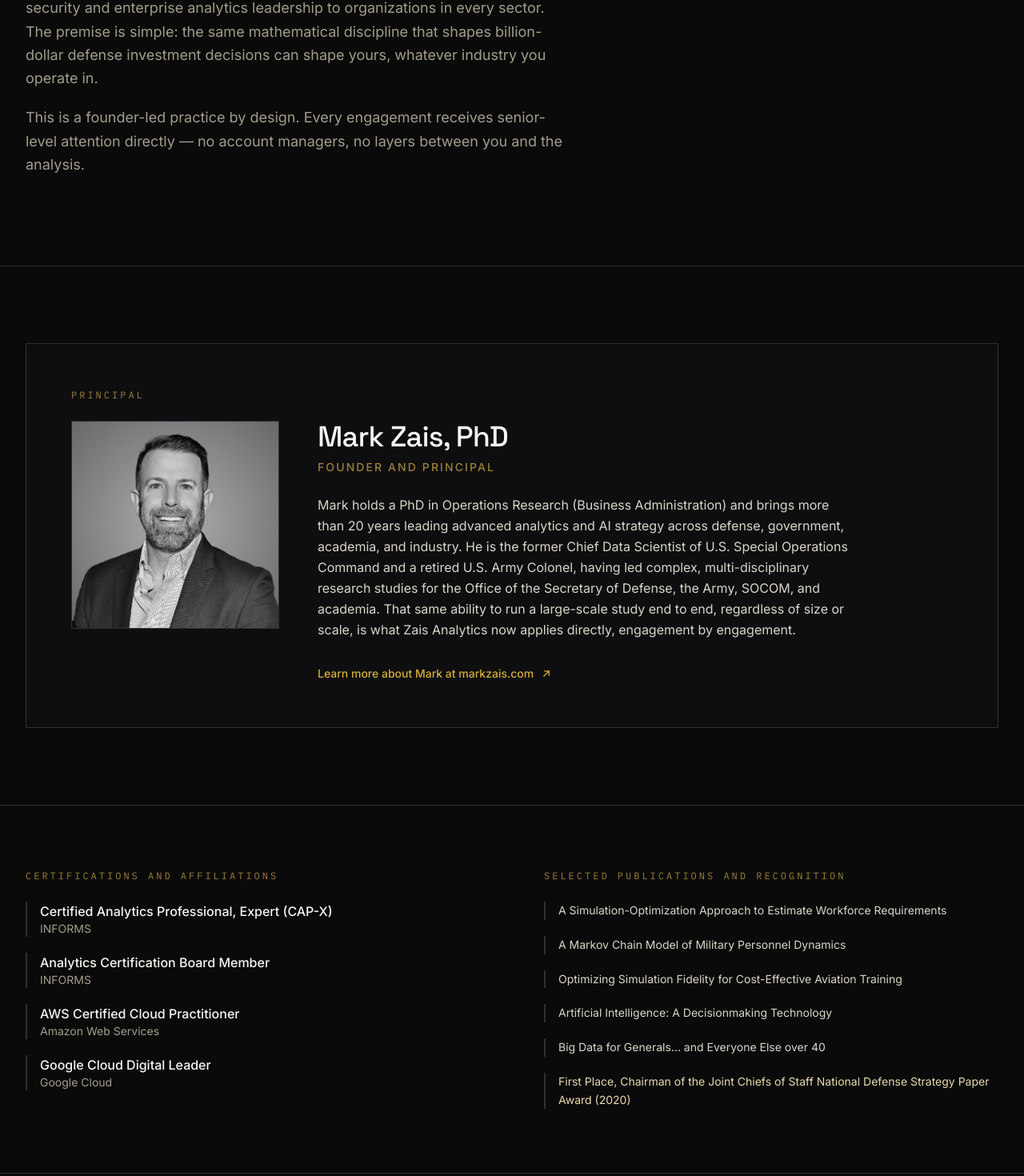
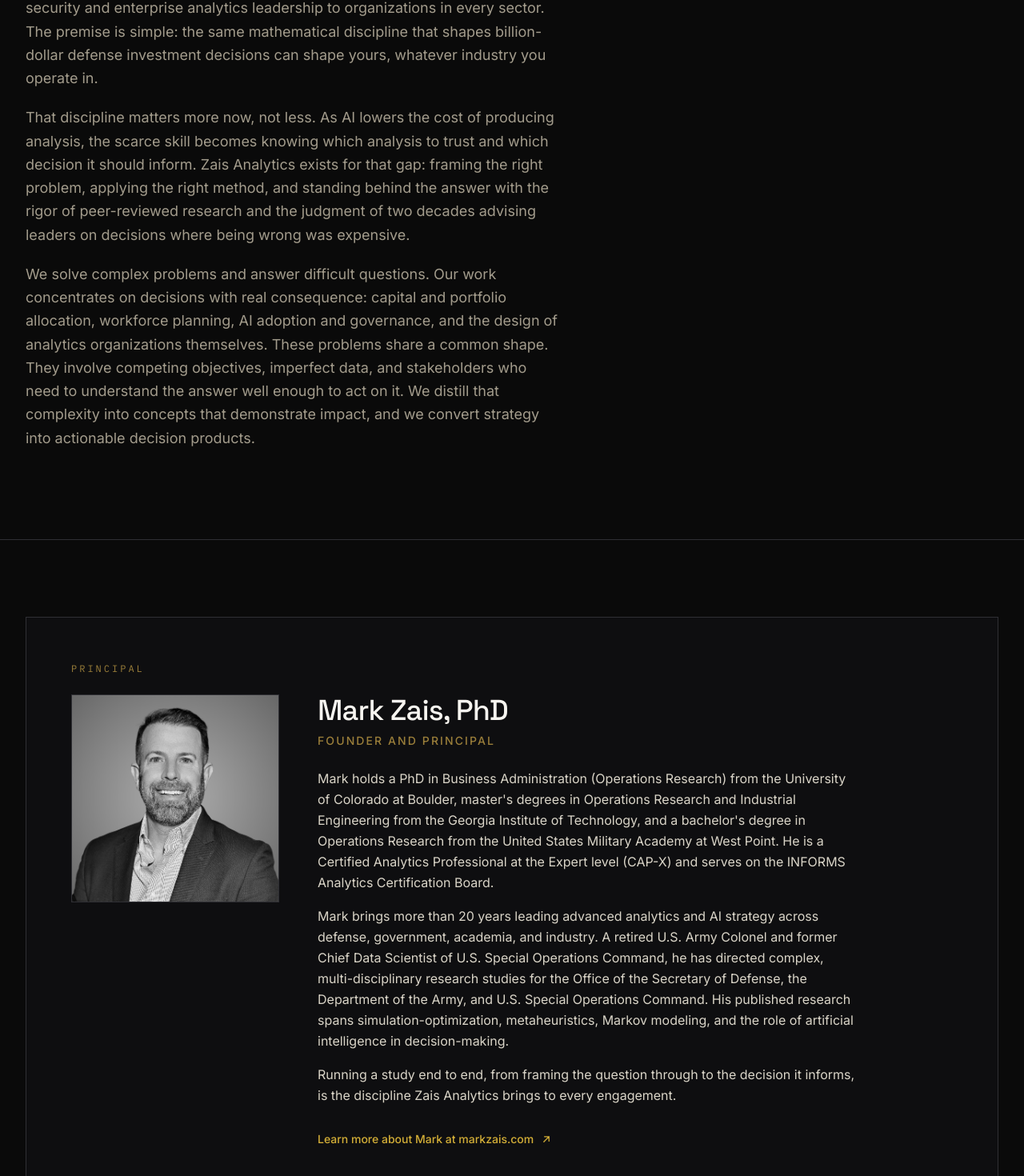
Before and after one commit to markzais/za_website, a Next.js app: page /about in a window 1280 px wide. Shown: the part 418-1888 px from the top of the page at 80% size. Built offline with nearby package versions, Linux system fonts and the light colour scheme.

Commit message:
Revised About section

```diff
--- a/src/app/about/page.tsx
+++ b/src/app/about/page.tsx
@@ -35,8 +35,21 @@
                 decisions can shape yours, whatever industry you operate in.
               </p>
               <p>
-                This is a founder-led practice by design. Every engagement receives senior-level
-                attention directly — no account managers, no layers between you and the analysis.
+                That discipline matters more now, not less. As AI lowers the cost of producing
+                analysis, the scarce skill becomes knowing which analysis to trust and which decision
+                it should inform. Zais Analytics exists for that gap: framing the right problem,
+                applying the right method, and standing behind the answer with the rigor of
+                peer-reviewed research and the judgment of two decades advising leaders on decisions
+                where being wrong was expensive.
+              </p>
+              <p>
+                We solve complex problems and answer difficult questions. Our work concentrates on
+                decisions with real consequence: capital and portfolio allocation, workforce planning,
+                AI adoption and governance, and the design of analytics organizations themselves. These
+                problems share a common shape. They involve competing objectives, imperfect data, and
+                stakeholders who need to understand the answer well enough to act on it. We distill
+                that complexity into concepts that demonstrate impact, and we convert strategy into
+                actionable decision products.
               </p>
             </div>
           </Reveal>
@@ -66,16 +79,29 @@
                   <p className="mt-2 text-sm font-medium uppercase tracking-[0.15em] text-gold-500">
                     Founder and Principal
                   </p>
-                  <p className="mt-6 max-w-2xl text-base leading-relaxed text-paper-200">
-                    Mark holds a PhD in Operations Research (Business Administration) and brings more
-                    than 20 years leading advanced analytics and AI strategy across defense, government,
-                    academia, and industry. He is the former Chief Data Scientist of U.S. Special
-                    Operations Command and a retired U.S. Army Colonel, having led complex,
-                    multi-disciplinary research studies for the Office of the Secretary of Defense, the
-                    Army, SOCOM, and academia. That same ability to run a large-scale study end to end,
-                    regardless of size or scale, is what Zais Analytics now applies directly, engagement
-                    by engagement.
-                  </p>
+                  <div className="mt-6 max-w-2xl space-y-4 text-base leading-relaxed text-paper-200">
+                    <p>
+                      Mark holds a PhD in Business Administration (Operations Research) from the
+                      University of Colorado at Boulder, master&apos;s degrees in Operations Research and
+                      Industrial Engineering from the Georgia Institute of Technology, and a
+                      bachelor&apos;s degree in Operations Research from the United States Military
+                      Academy at West Point. He is a Certified Analytics Professional at the Expert
+                      level (CAP-X) and serves on the INFORMS Analytics Certification Board.
+                    </p>
+                    <p>
+                      Mark brings more than 20 years leading advanced analytics and AI strategy across
+                      defense, government, academia, and industry. A retired U.S. Army Colonel and
+                      former Chief Data Scientist of U.S. Special Operations Command, he has directed
+                      complex, multi-disciplinary research studies for the Office of the Secretary of
+                      Defense, the Department of the Army, and U.S. Special Operations Command. His
+                      published research spans simulation-optimization, metaheuristics, Markov
+                      modeling, and the role of artificial intelligence in decision-making.
+                    </p>
+                    <p>
+                      Running a study end to end, from framing the question through to the decision it
+                      informs, is the discipline Zais Analytics brings to every engagement.
+                    </p>
+                  </div>
                   <a
                     href={site.principalUrl}
                     target="_blank"
```
